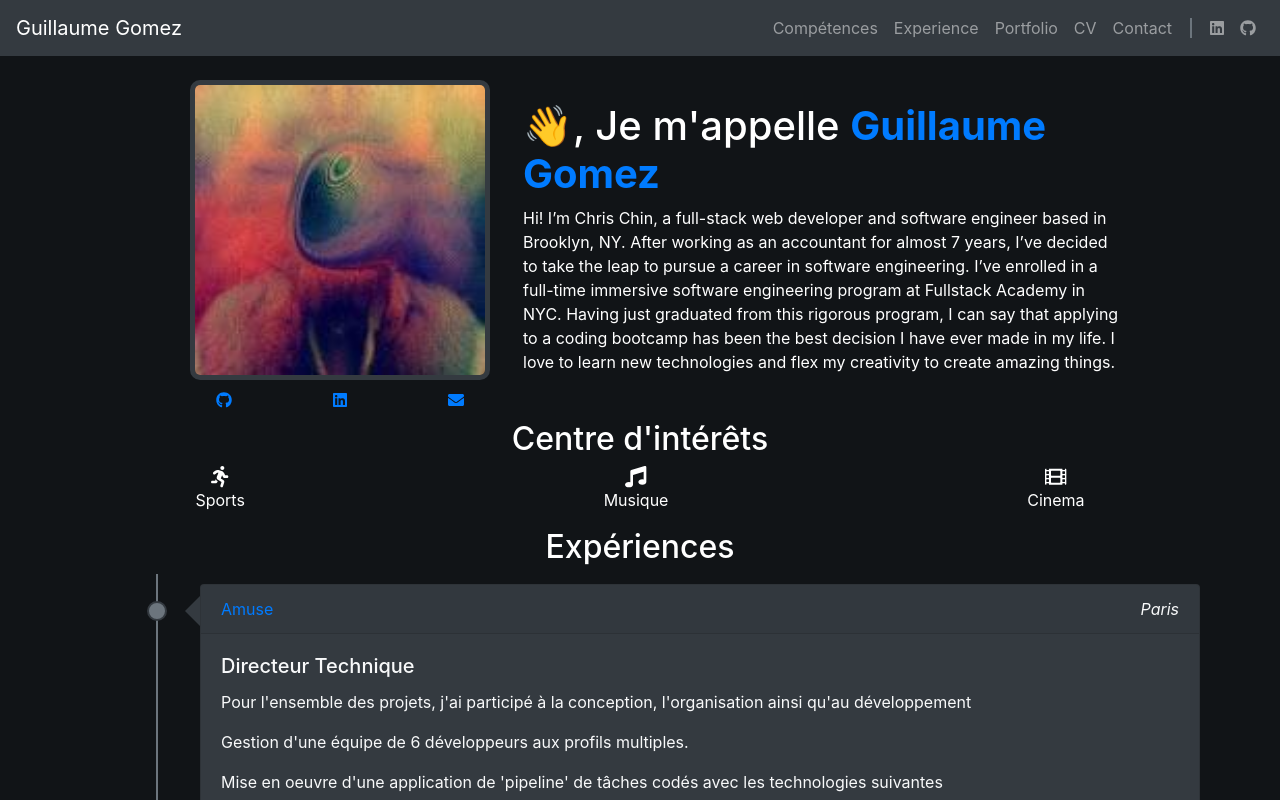
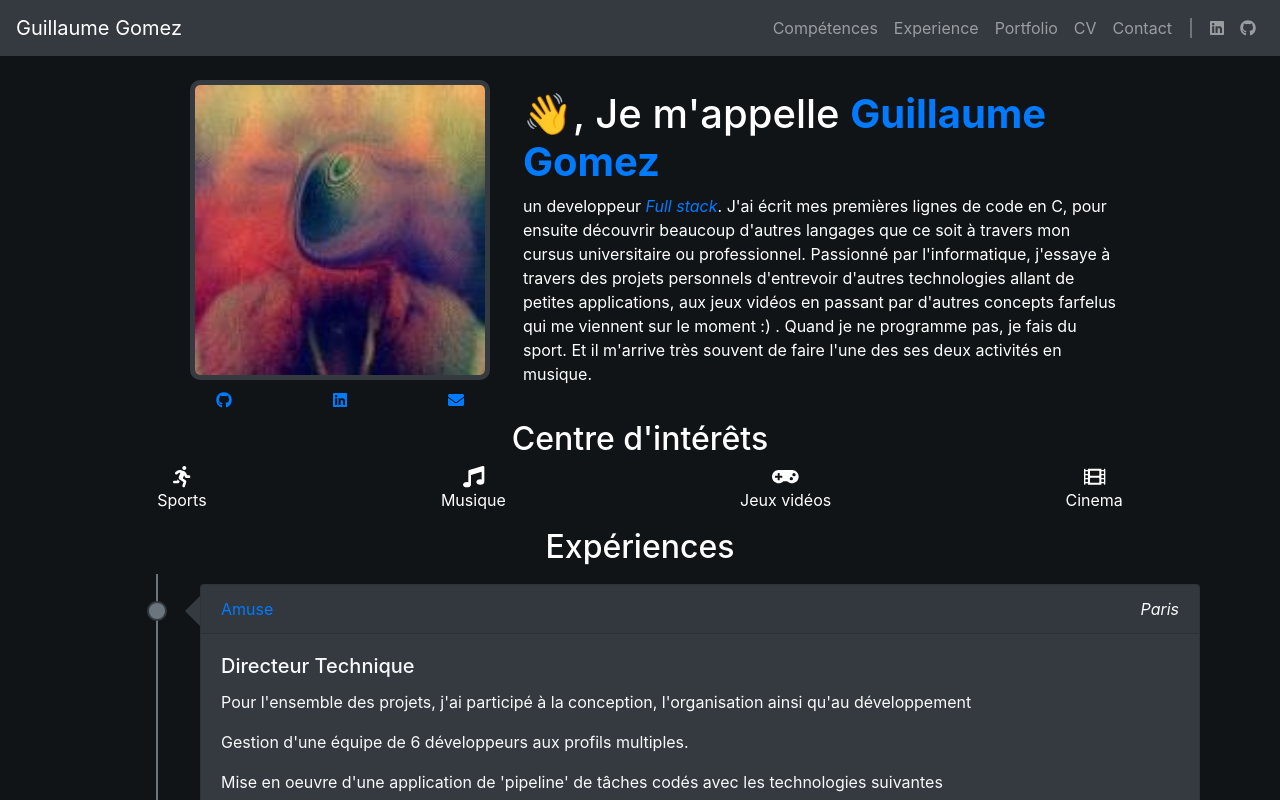
Before and after one commit to guillaume-gomez/guillaume-gomez.github.io, a React (Create React App) app in the folder my-app/: page / in a window 1280 px wide. Shown: the top 800 px of the page. Built offline with nearby package versions, Linux system fonts and the light colour scheme.

Commit message:
add media rules + hobbies + french description

```diff
--- a/my-app/src/components/Job.css
+++ b/my-app/src/components/Job.css
@@ -4,6 +4,10 @@
   position: relative;
   background-color: inherit;
   width: 90%;
+}
+
+.job-content {
+  //width: 1000px;
 }
 
 /* The circles on the timeline */
@@ -38,7 +42,7 @@
   position: absolute;
   top: 22px;
   width: 0;
-  z-index: 1;
+  z-index: 10;
   left: 25px;
   border-width: 15px 15px 15px 0;
   border-color: transparent var(--dark) transparent transparent;
--- a/my-app/src/locales/fr/translation.json
+++ b/my-app/src/locales/fr/translation.json
@@ -9,13 +9,14 @@
   },
   "about-me": {
     "i-am": "Je m'appelle",
-    "content": "Hi! I’m Chris Chin, a full-stack web developer and software engineer based in Brooklyn, NY. After working as an accountant for almost 7 years, I’ve decided to take the leap to pursue a career in software engineering. I’ve enrolled in a full-time immersive software engineering program at Fullstack Academy in NYC. Having just graduated from this rigorous program, I can say that applying to a coding bootcamp has been the best decision I have ever made in my life. I love to learn new technologies and flex my creativity to create amazing things."
+    "content": "un developpeur <0>Full stack</0>. J'ai écrit mes premières lignes de code en C, pour ensuite découvrir beaucoup d'autres langages que ce soit à travers mon cursus universitaire ou professionnel. Passionné par l'informatique, j'essaye à travers des projets personnels d'entrevoir d'autres technologies allant de petites applications, aux jeux vidéos en passant par d'autres concepts farfelus qui me viennent sur le moment :) . Quand je ne programme pas, je fais du sport. Et il m'arrive très souvent de faire l'une des ses deux activités en musique."
   },
   "hobbies": {
     "hobbies": "Centre d'intérêts",
     "music": "Musique",
     "sports": "Sports",
-    "cinema": "Cinema"
+    "cinema": "Cinema",
+    "video-games": "Jeux vidéos"
   },
   "experience": {
     "experience": "Expériences",
--- a/my-app/src/views/AboutMe.tsx
+++ b/my-app/src/views/AboutMe.tsx
@@ -1,5 +1,5 @@
 import React from 'react';
-import { useTranslation } from 'react-i18next';
+import { useTranslation, Trans } from 'react-i18next';
 import profile from "../profile.jpeg";
 
 import { FontAwesomeIcon } from '@fortawesome/react-fontawesome';
@@ -36,7 +36,11 @@ function AboutMe() {
       </div>
       <div className="about-me-text">
         <h1 className="about-me-wave-hand">👋, {t("about-me.i-am")} <strong className="text-primary">Guillaume Gomez</strong></h1>
-        <p>{t("about-me.content")}</p>
+        <p>
+         <Trans i18nKey="about-me.content">
+           {[<i className="text-primary"/>]}
+         </Trans>
+        </p>
       </div>
     </section>
   );
--- a/my-app/src/views/Experience.css
+++ b/my-app/src/views/Experience.css
@@ -17,4 +17,7 @@
     align-items: center;
     justify-content: center;
   }
+  .experience-jobs {
+    width: 1200px;
+  }
 }
--- a/my-app/src/views/Hobbies.css
+++ b/my-app/src/views/Hobbies.css
@@ -1,5 +1,8 @@
 .hobbies-content {
   //border: 2px solid purple;
+  display: flex;
+  flex-direction: column;
+  align-items: center
 }
 
 .hobbies-title {
@@ -7,6 +10,7 @@
 }
 
 .hobbies-icons {
+  //border: 2px solid green;
   display: flex;
   width: 100%;
   margin: 0;
@@ -20,3 +24,9 @@
   flex-direction: column;
   align-items: center;
 }
+
+@media (min-width: 1200px) {
+  .hobbies-icons {
+    width: 1200px;
+  }
+}
--- a/my-app/src/views/Hobbies.tsx
+++ b/my-app/src/views/Hobbies.tsx
@@ -3,7 +3,7 @@ import { useTranslation } from 'react-i18next';
 
 import { FontAwesomeIcon } from '@fortawesome/react-fontawesome';
 import { faGithub, faLinkedin } from '@fortawesome/free-brands-svg-icons';
-import { faRunning, faMusic, faFilm } from '@fortawesome/free-solid-svg-icons';
+import { faRunning, faMusic, faFilm, faGamepad } from '@fortawesome/free-solid-svg-icons';
 
 import "./Hobbies.css";
 
@@ -22,6 +22,10 @@ function Hobbies() {
           <p>{t("hobbies.music")}</p>
         </li>
         <li>
+          <FontAwesomeIcon icon={faGamepad} size="lg"/>
+          <p>{t("hobbies.video-games")}</p>
+        </li>
+        <li>
           <FontAwesomeIcon icon={faFilm} size="lg"/>
           <p>{t("hobbies.cinema")}</p>
         </li>
--- a/my-app/src/views/Skills.css
+++ b/my-app/src/views/Skills.css
@@ -1,5 +1,5 @@
 .skills-content {
-  border: 2px solid purple;
+  //border: 2px solid purple;
 }
 
 .skills-title {
@@ -7,14 +7,14 @@
 }
 
 .skills-stats {
-  border: 2px solid green;
+  //border: 2px solid green;
   display: flex;
   flex-direction: column;
 }
 
 .skills-progress-bars {
   width: 100%;
-  border: 5px solid orange;
+  //border: 5px solid orange;
   display: flex;
   flex-direction: column;
   align-items: flex-end;
@@ -27,7 +27,7 @@
 }
 
 .skills-progress-bars-content {
-  border: 5px solid red;
+  //border: 5px solid red;
   width: 100%;
 }
 
@@ -37,7 +37,7 @@
   align-items: center;
   width: 100%;
   min-width: 0;
-  border: 2px solid blue
+  //border: 2px solid blue
 }
 
 @media (min-width: 1200px) {
@@ -45,6 +45,6 @@
     flex-direction: row;
   }
   .skills-progress-bars-content {
-    width: unset;
+    width: 600px;
   }
 }
```
